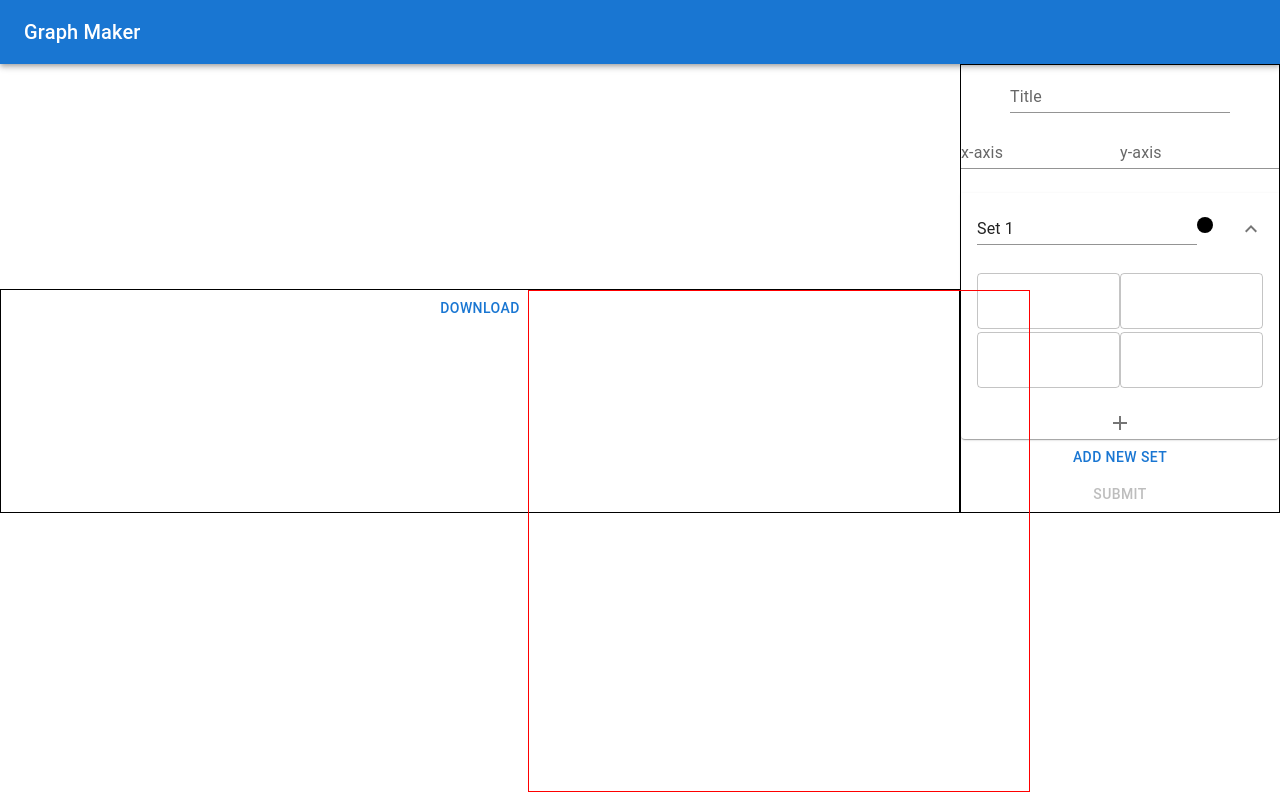
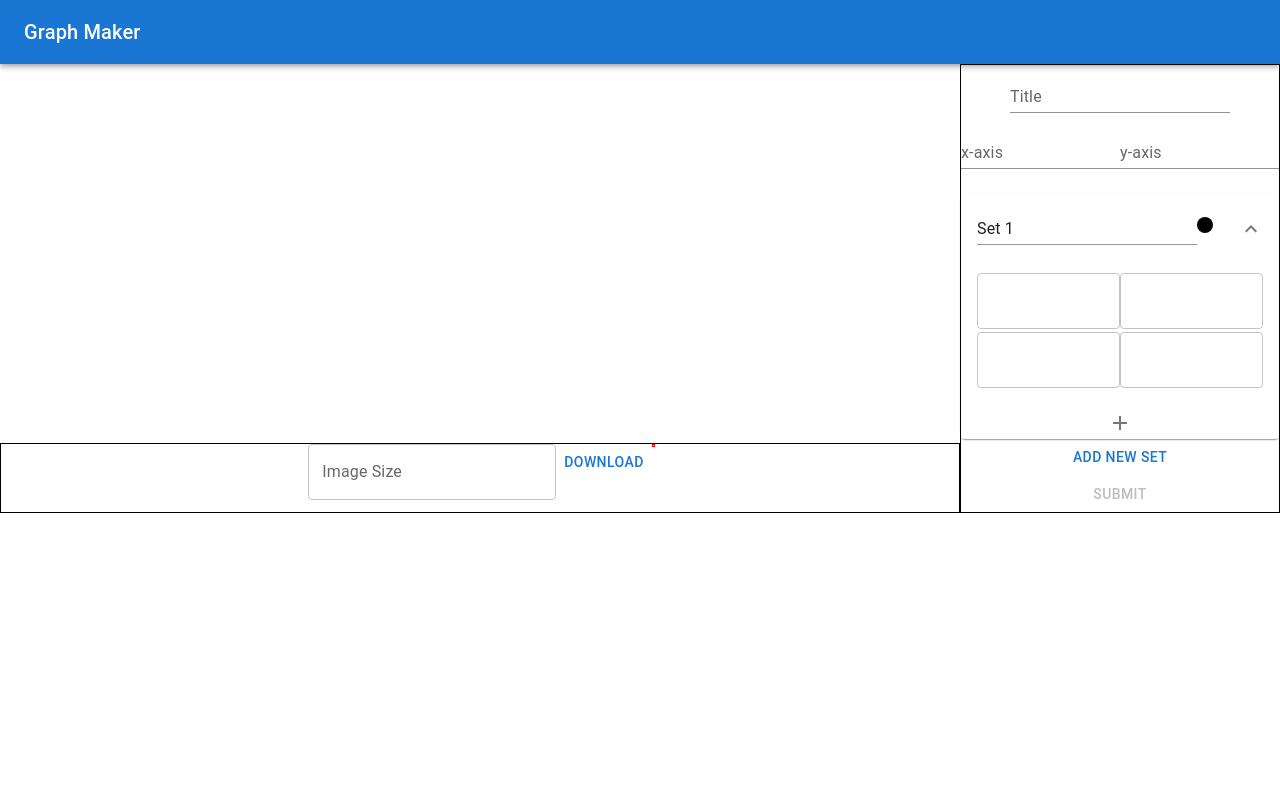
Before and after one commit to Skyrlon/graph-maker, a React (Create React App) app: page / in a window 1280 px wide. Built offline with nearby package versions, Linux system fonts and the light colour scheme.

Commit message:
Add input to modify image size

```diff
--- a/src/App.js
+++ b/src/App.js
@@ -10,7 +10,7 @@ import DownloadSection from "./DownloadSection";
 const StyledBox = styled(Box)`
   display: grid;
   grid-template-columns: 75% 25%;
-  grid-template-rows: 1fr 1fr;
+  grid-template-rows: 60fr 11fr;
   gap: 0px 0px;
   grid-template-areas:
     "graph data-inputs"
--- a/src/DownloadSection.jsx
+++ b/src/DownloadSection.jsx
@@ -1,19 +1,22 @@
-import { Button } from "@mui/material";
+import { Button, TextField } from "@mui/material";
 import styled from "styled-components";
-import { useRef } from "react";
+import { useRef, useState } from "react";
 
 const StyledDownloadSection = styled.section`
   grid-area: save;
   border: 1px solid;
+  position: relative;
   #canvas {
     position: absolute;
-    width: 500px;
-    height: 500px;
+    width: 1px;
+    height: 1px;
   }
 `;
 
 function DownloadSection({ svgData }) {
   const canvasRef = useRef();
+
+  const [imgSize, setImgSize] = useState("");
 
   function drawInlineSVG() {
     const canvas = canvasRef.current;
@@ -25,7 +28,9 @@ function DownloadSection({ svgData }) {
       img = new Image();
 
     img.onload = function () {
-      ctx.drawImage(img, 0, 0);
+      canvas.width = imgSize;
+      canvas.height = imgSize;
+      ctx.drawImage(img, 0, 0, 1600, 1600, 0, 0, imgSize, imgSize);
       domURL.revokeObjectURL(url);
       let jpeg = canvas.toDataURL("image/jpeg");
       download(jpeg, "image.jpeg", canvas);
@@ -46,13 +51,16 @@ function DownloadSection({ svgData }) {
 
   return (
     <StyledDownloadSection>
+      <TextField
+        label="Image Size"
+        value={imgSize}
+        onChange={(e) => setImgSize(e.target.value)}
+      ></TextField>
       <Button onClick={drawInlineSVG}>Download</Button>
       <canvas
         id="canvas"
         ref={canvasRef}
         style={{ border: "1px solid red" }}
-        width="1600"
-        height="1600"
       ></canvas>
     </StyledDownloadSection>
   );
```
